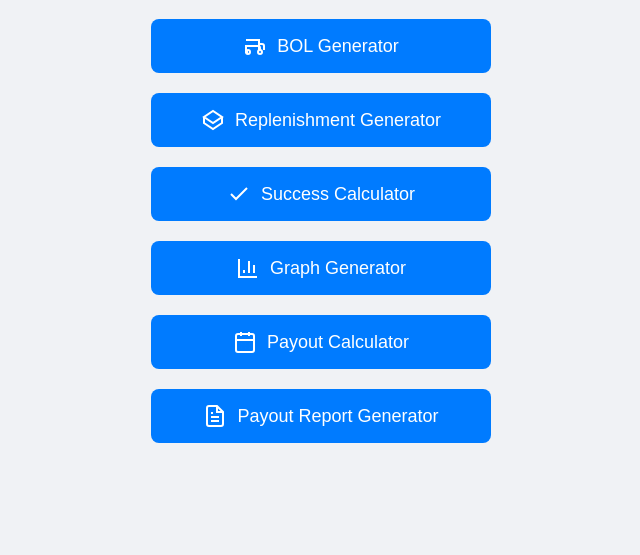
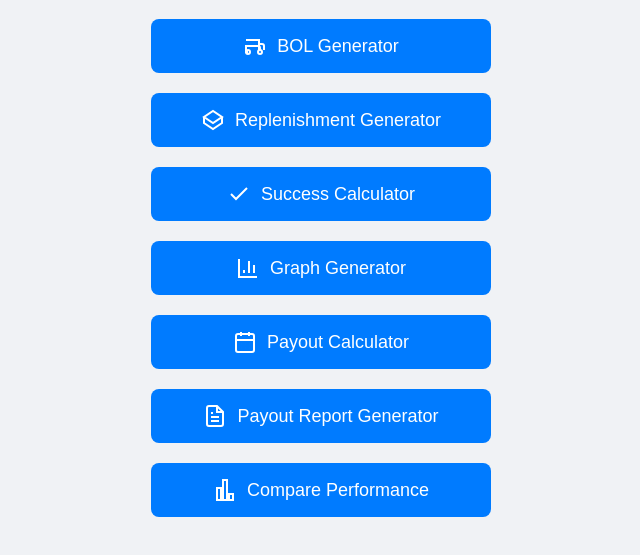
Before and after one commit to nicobritsch1/Depot-Tools-Primary-, a plain HTML site: page index.html in a window 1280 px wide. Shown: the part 127-682 px from the top of the page, without its empty margins (319-959 px from the left). Drawn offline with Linux system fonts and the light colour scheme.

Commit message:
Update index.html

```diff
--- a/index.html
+++ b/index.html
@@ -72,6 +72,13 @@
       <svg viewBox="0 0 24 24"><path d="M14 2H6a2 2 0 0 0-2 2v16a2 2 0 0 0 2 2h12a2 2 0 0 0 2-2V8z"/><path d="M14 2v6h6"/><path d="M10 9H8"/><path d="M16 13H8"/><path d="M16 17H8"/></svg>
       Payout Report Generator
     </a>
-  </div>
+
+  <a href="compare.html">
+    <svg viewBox="0 0 24 24">
+      <path d="M4 22V10h4v12H4zm6 0V2h4v20h-4zm6 0v-6h4v6h-4z"/>
+    </svg>
+    Compare Performance
+  </a>
+</div>
 </body>
 </html>
```
